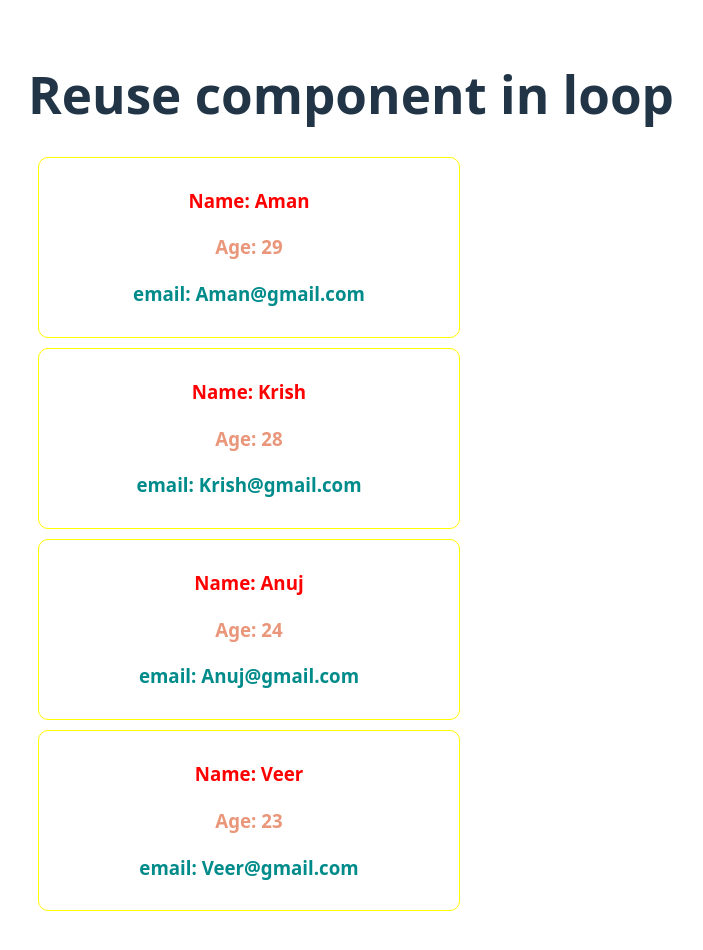
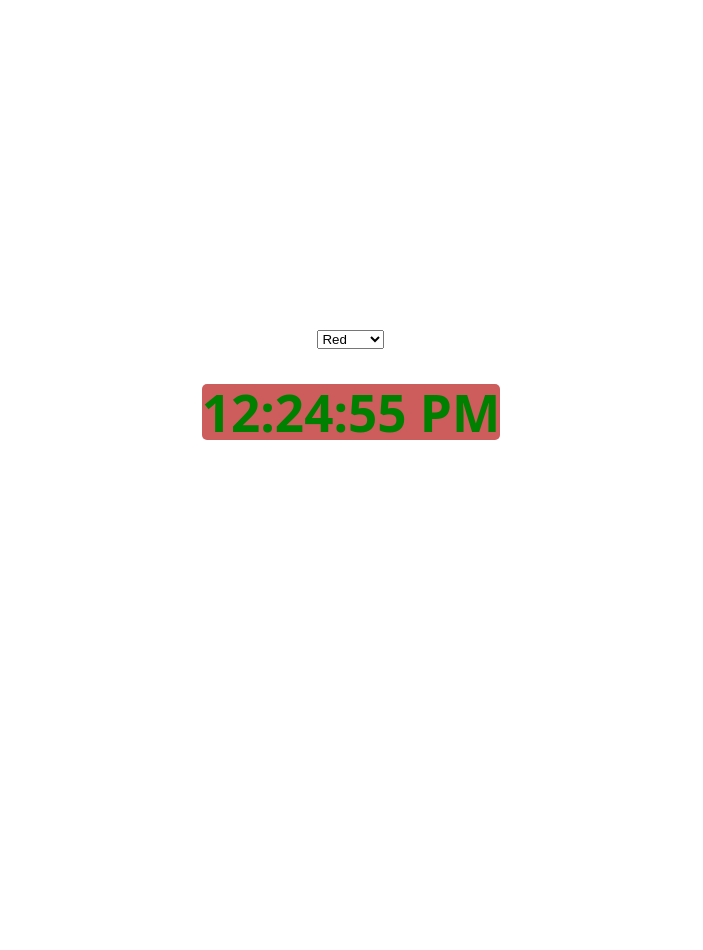
Before and after one commit to Pawancoderk/revisit_react, a React (Vite) app: page / in a window 1280 px wide. Shown: the top 950 px of the page, without its empty margins (289-992 px from the left). After the commit the page ends 800 px from the top, so only its background shows below. Built offline with nearby package versions, Linux system fonts and the light colour scheme.

Commit message:
small project

```diff
--- a/src/App.jsx
+++ b/src/App.jsx
@@ -14,6 +14,7 @@ import { Checkbox } from './Checkbox'
 import { Radio } from './Radio'
 import { Array } from './Array'
 import { ReuseComponent } from './ReuseComponent'
+import { Option } from './Option'
 
 
 function App() {
@@ -55,7 +56,8 @@ function App() {
   {/* <Checkbox/> */}
   {/* <Radio/> */}
   {/* <Array/> */}
-  <ReuseComponent/>
+  {/* <ReuseComponent/> */}
+  <Option/>
   </>
   )
 }
--- /dev/null
+++ b/src/Clock.jsx
@@ -0,0 +1,16 @@
+import { useEffect, useState } from "react"
+
+export function Clock({color}){
+    const [time, setTime] = useState(0)
+     useEffect(()=>{
+        setInterval(()=>{
+             setTime(new Date().toLocaleTimeString())
+        })
+     }
+     ,[])
+    return(
+        <div style={{color: color, backgroundColor: "indianred", borderRadius:"5px"  }}>
+              <h1>{time}</h1>
+        </div>
+    )
+}
--- /dev/null
+++ b/src/Option.jsx
@@ -0,0 +1,17 @@
+import { useState } from "react"
+import { Clock } from "./Clock"
+
+export function Option(){
+    const [color, setColor] = useState("green")
+    return (
+        <div>
+            <select name="" id="" onChange={(event)=> setColor(event.target.value)}>
+                <option value="red">Red</option>
+                <option value="orange">Orange</option>
+                <option value="yellow">Yellow</option>
+                <option value="green">Green</option>
+            </select>
+            <Clock color= {color}/>
+        </div>
+    )
+}
```
